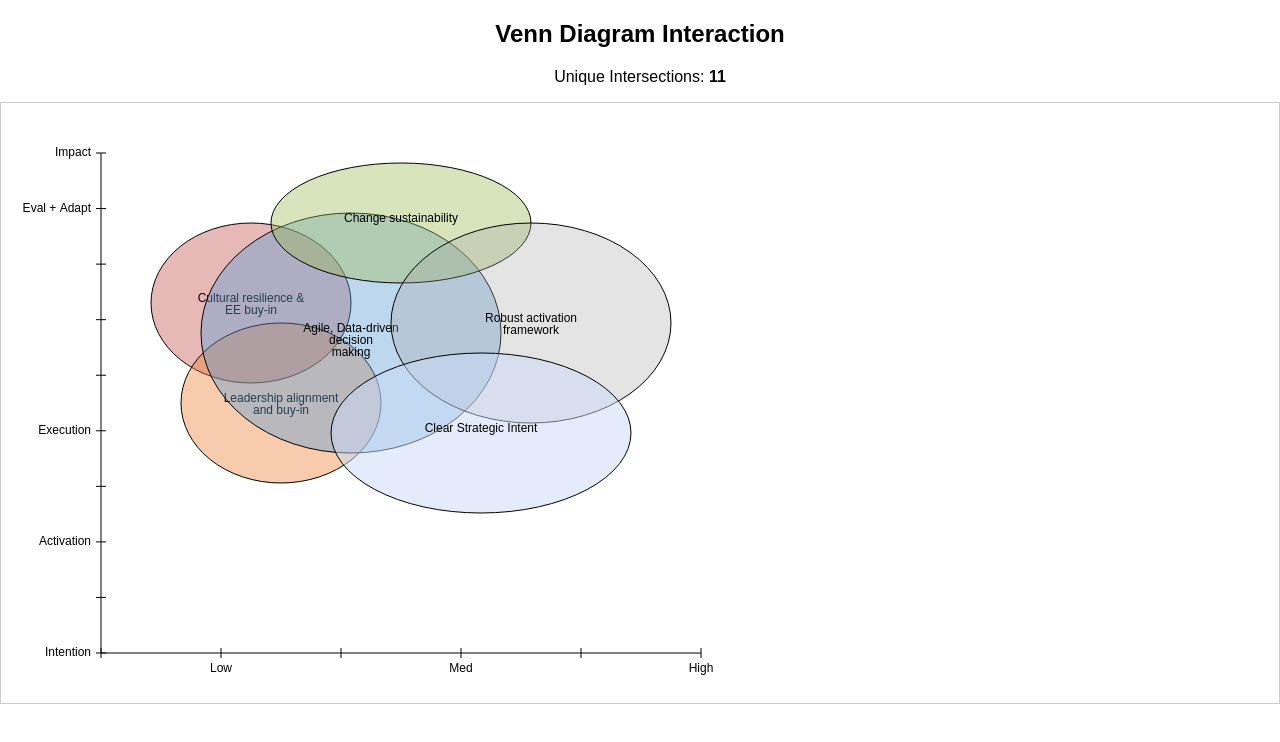
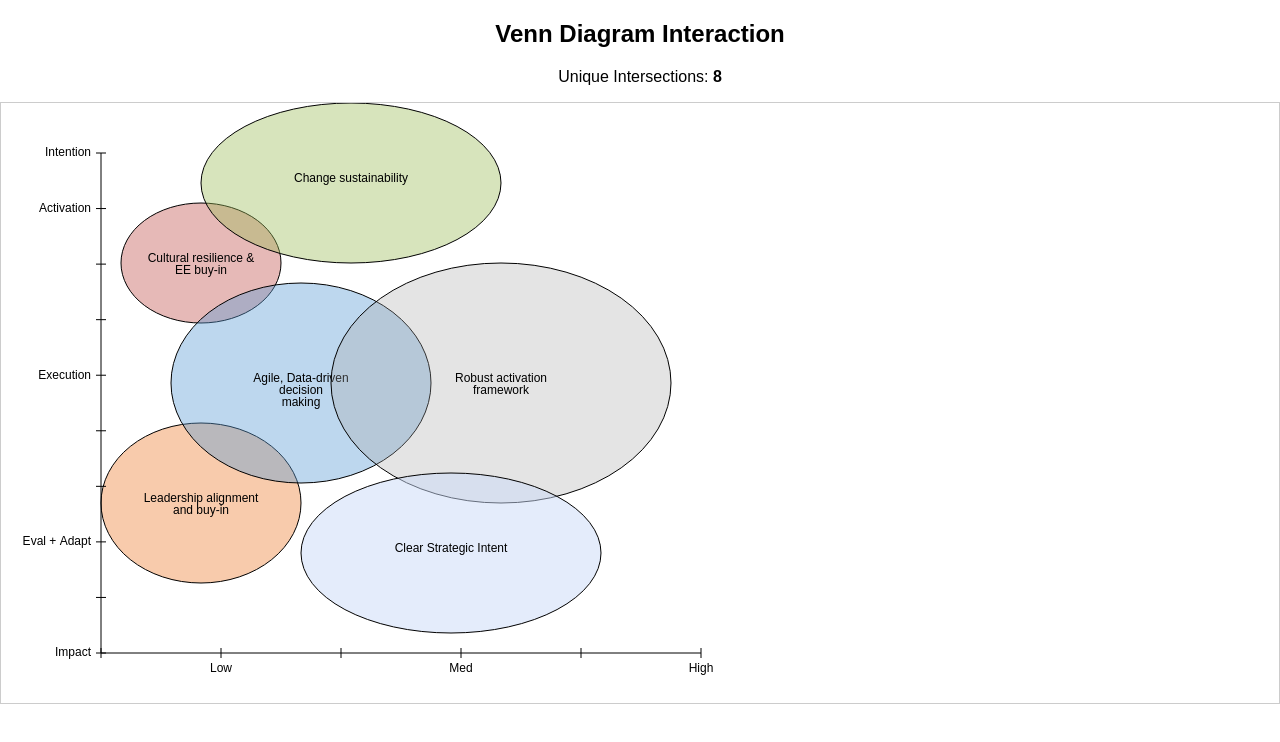
Before and after one commit to mre2you/venn-diagram-app, a React (Create React App) app: page / in a window 1280 px wide. Shown: the top 742 px of the page. Built offline with nearby package versions, Linux system fonts and the light colour scheme.

Commit message:
ellipses anchored and sized according to legends

```diff
--- a/src/VennApp.jsx
+++ b/src/VennApp.jsx
@@ -5,17 +5,17 @@ import Konva from "konva";
 const initialEllipses = [
   {
     id: "cultural",
-    x: 250,
-    y: 200,
-    radiusX: 100,
-    radiusY: 80,
+    x: 200,
+    y: 160,
+    radiusX: 80,
+    radiusY: 60,
     fill: "rgba(192, 80, 77, 0.4)",
     label: "Cultural resilience &\nEE buy-in",
   },
   {
     id: "leadership",
-    x: 280,
-    y: 300,
+    x: 200,
+    y: 400,
     radiusX: 100,
     radiusY: 80,
     fill: "rgba(237, 125, 49, 0.4)",
@@ -23,35 +23,35 @@ const initialEllipses = [
   },
   {
     id: "agile",
-    x: 350,
-    y: 230,
-    radiusX: 150,
-    radiusY: 120,
+    x: 300,
+    y: 280,
+    radiusX: 130,
+    radiusY: 100,
     fill: "rgba(91, 155, 213, 0.4)",
     label: "Agile, Data-driven decision\nmaking",
   },
   {
     id: "change",
-    x: 400,
-    y: 120,
-    radiusX: 130,
-    radiusY: 60,
+    x: 350,
+    y: 80,
+    radiusX: 150,
+    radiusY: 80,
     fill: "rgba(155, 187, 89, 0.4)",
     label: "Change sustainability",
   },
   {
     id: "robust",
-    x: 530,
-    y: 220,
-    radiusX: 140,
-    radiusY: 100,
+    x: 500,
+    y: 280,
+    radiusX: 170,
+    radiusY: 120,
     fill: "rgba(165, 165, 165, 0.3)",
     label: "Robust activation\nframework",
   },
   {
     id: "intent",
-    x: 480,
-    y: 330,
+    x: 450,
+    y: 450,
     radiusX: 150,
     radiusY: 80,
     fill: "rgba(201, 218, 248, 0.5)",
@@ -204,11 +204,11 @@ const VennApp = () => {
           {[...Array(10)].map((_, i) => {
             const y = 50 + (500 / 9) * i;
             let label = "";
-            if (i === 0) label = "Impact";
-            else if (i === 1) label = "Eval + Adapt";
-            else if (i === 5) label = "Execution";
-            else if (i === 7) label = "Activation";
-            else if (i === 9) label = "Intention";
+            if (i === 0) label = "Intention";
+            else if (i === 1) label = "Activation";
+            else if (i === 4) label = "Execution";
+            else if (i === 7) label = "Eval + Adapt";
+            else if (i === 9) label = "Impact";
             return (
               <React.Fragment key={i}>
                 <Line points={[95, y, 105, y]} stroke="black" strokeWidth={1} />
```
